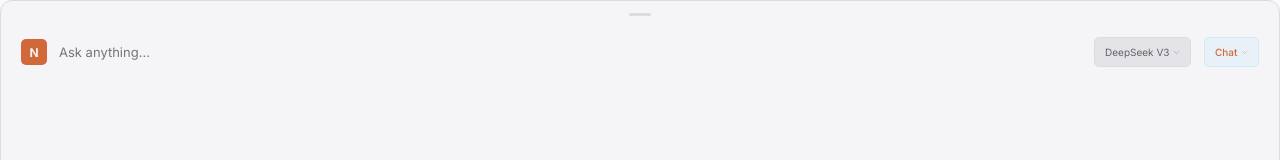
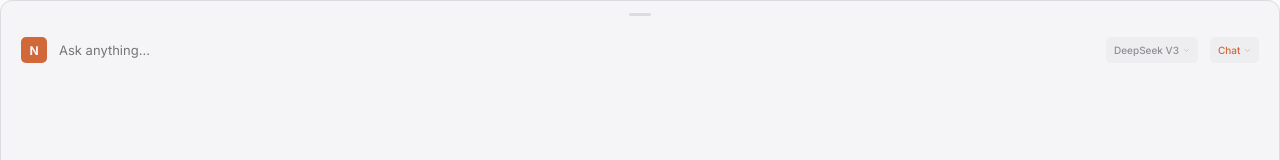
Before and after one commit to amakedoni/NovaSync, a React (Vite) app: page / in a window 1280 px wide. Shown: the top 160 px of the page. Built offline with nearby package versions, Linux system fonts and the light colour scheme.

Commit message:
style: Dropdown — opaque menu, orange accent, clean borders

```diff
--- a/src/renderer/components/Dropdown.tsx
+++ b/src/renderer/components/Dropdown.tsx
@@ -67,25 +67,21 @@ function Dropdown({ items, selected, onSelect, side = 'right', variant = 'defaul
 
   const isAccent = variant === 'accent';
   const triggerStyle: React.CSSProperties = useMemo(() => ({
-    height: 30,
-    padding: '0 10px',
+    height: 26,
+    padding: '0 8px',
     borderRadius: 'var(--radius-pill)',
-    background: open
-      ? (isAccent ? 'rgba(90,200,250,0.14)' : 'var(--surface-active)')
-      : (isAccent ? 'rgba(90,200,250,0.08)' : 'var(--surface-hover)'),
-    border: isAccent
-      ? '0.5px solid rgba(90,200,250,0.18)'
-      : '0.5px solid var(--border-input)',
+    background: open ? 'var(--surface-active)' : 'var(--surface-subtle)',
+    border: 'none',
     display: 'flex',
     alignItems: 'center',
     gap: 4,
     cursor: 'pointer',
     fontFamily: 'inherit',
     fontSize: 10,
-    fontWeight: isAccent ? 500 : undefined,
-    color: isAccent ? 'var(--accent)' : 'var(--text-secondary)',
+    fontWeight: 500,
+    color: isAccent ? 'var(--accent)' : (open ? 'var(--text-secondary)' : 'var(--text-tertiary)'),
     whiteSpace: 'nowrap',
-    transition: 'background 0.15s ease, border-color 0.15s ease',
+    transition: 'background 0.15s ease, color 0.15s ease',
     flexShrink: 0,
   }), [open, isAccent]);
 
@@ -94,13 +90,11 @@ function Dropdown({ items, selected, onSelect, side = 'right', variant = 'defaul
     top: 'calc(100% + 6px)',
     ...(side === 'right' ? { right: 0 } : { left: 0 }),
     minWidth: 155,
-    borderRadius: 14,
+    borderRadius: 8,
     padding: 4,
-    background: 'rgba(44, 44, 46, 0.85)',
-    border: '0.5px solid rgba(255, 255, 255, 0.12)',
-    boxShadow: '0 12px 32px rgba(0, 0, 0, 0.55), 0 0 0 1px rgba(255, 255, 255, 0.04) inset',
-    backdropFilter: 'blur(20px) saturate(1.2)',
-    WebkitBackdropFilter: 'blur(20px) saturate(1.2)',
+    background: 'var(--bg-secondary)',
+    border: '1px solid var(--border-input)',
+    boxShadow: 'var(--shadow-dropdown)',
     zIndex: 9999,
   }), [side]);
 
@@ -109,7 +103,7 @@ function Dropdown({ items, selected, onSelect, side = 'right', variant = 'defaul
     width: '100%',
     textAlign: 'left',
     padding: '8px 12px',
-    borderRadius: 10,
+    borderRadius: 6,
     fontSize: 11,
     border: 'none',
     cursor: 'pointer',
@@ -198,8 +192,8 @@ function Dropdown({ items, selected, onSelect, side = 'right', variant = 'defaul
                     ...itemBase,
                     color: isSelected ? 'var(--accent)' : 'var(--text-primary)',
                     background: isFocused
-                      ? (isSelected ? 'rgba(90, 200, 250, 0.12)' : 'var(--surface-hover)')
-                      : (isSelected ? 'rgba(90, 200, 250, 0.08)' : 'transparent'),
+                      ? (isSelected ? 'rgba(77, 156, 248, 0.12)' : 'var(--surface-hover)')
+                      : (isSelected ? 'var(--accent-subtle)' : 'transparent'),
                   }}
                   onMouseEnter={isSelected ? undefined : handleItemMouseEnter}
                   onMouseLeave={handleItemMouseLeave}
@@ -214,7 +208,6 @@ function Dropdown({ items, selected, onSelect, side = 'right', variant = 'defaul
                         height: 4,
                         borderRadius: '50%',
                         background: 'var(--accent)',
-                        boxShadow: '0 0 4px var(--accent-glow)',
                         verticalAlign: 'middle',
                       }} />
                     )}
```
